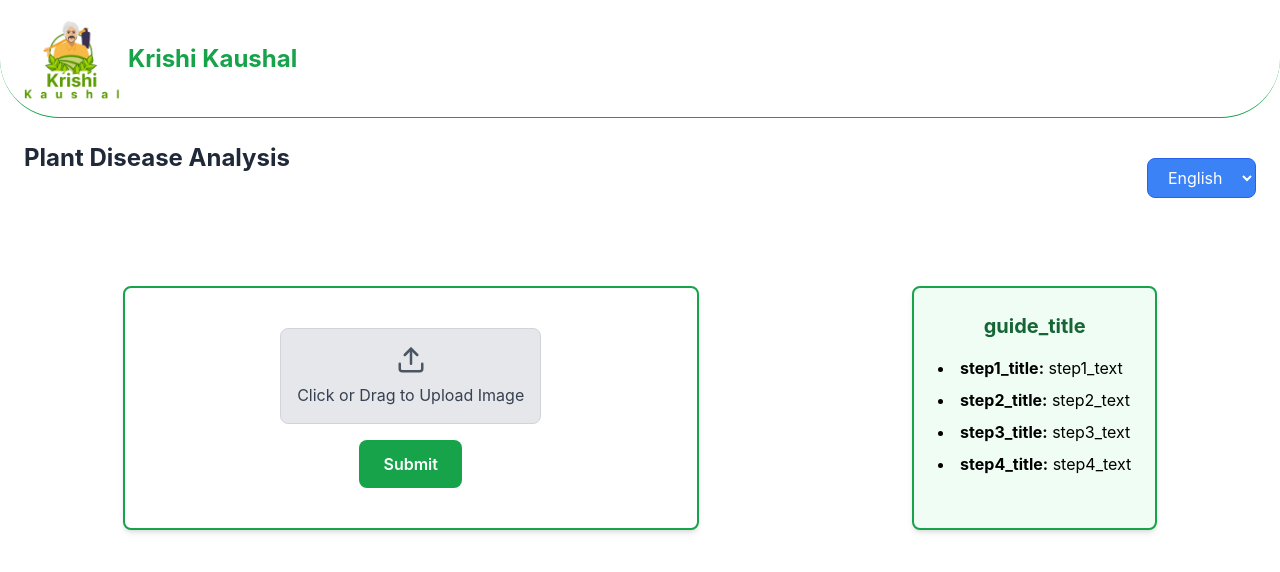
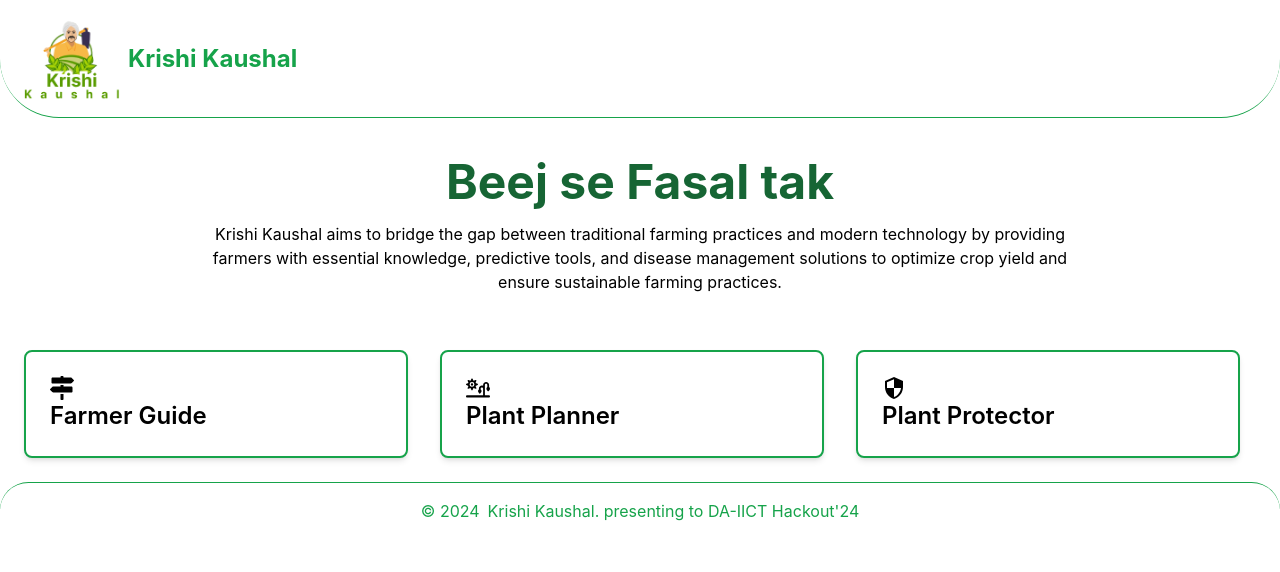
Before and after one commit to BhavyaFattania/krishikaushal, a React (Create React App) app: page / in a window 1280 px wide. Shown: the top 572 px of the page. Built offline with nearby package versions, Linux system fonts and the light colour scheme.

Commit message:
refactor: Update App.js to use react-router-dom for routing

```diff
--- a/src/App.js
+++ b/src/App.js
@@ -1,14 +1,25 @@
-import './App.css';
+
 import Header from './components/Header';
 import PlantAnalyze from './pages/PlantAnalyze';
 import './i18n';
+import { BrowserRouter, Routes, Route } from 'react-router-dom';
+import Home from './pages/Home';
+import Footer from './components/Footer';
+
 
 function App() {
   return (
-    <div className="App">
-      <Header />
-      <PlantAnalyze />
-    </div>
+    <BrowserRouter>
+      <div >
+        <Header />
+        <Routes>
+          <Route index element={<Home />} />
+          <Route path="/PlantAnalyze" element={<PlantAnalyze />} />
+
+        </Routes>
+        <Footer />
+      </div>
+    </BrowserRouter>
   );
 }
 
```
